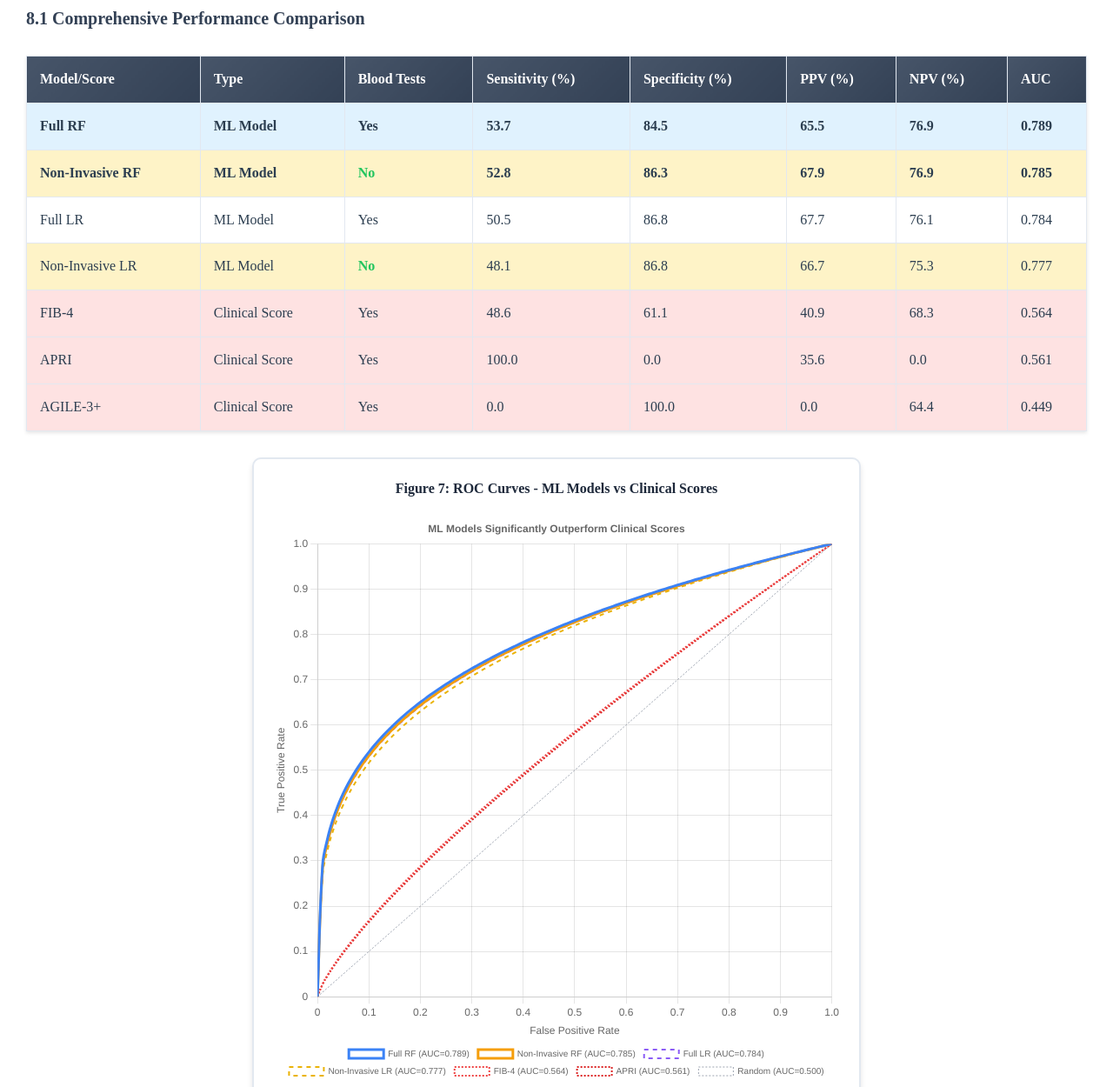
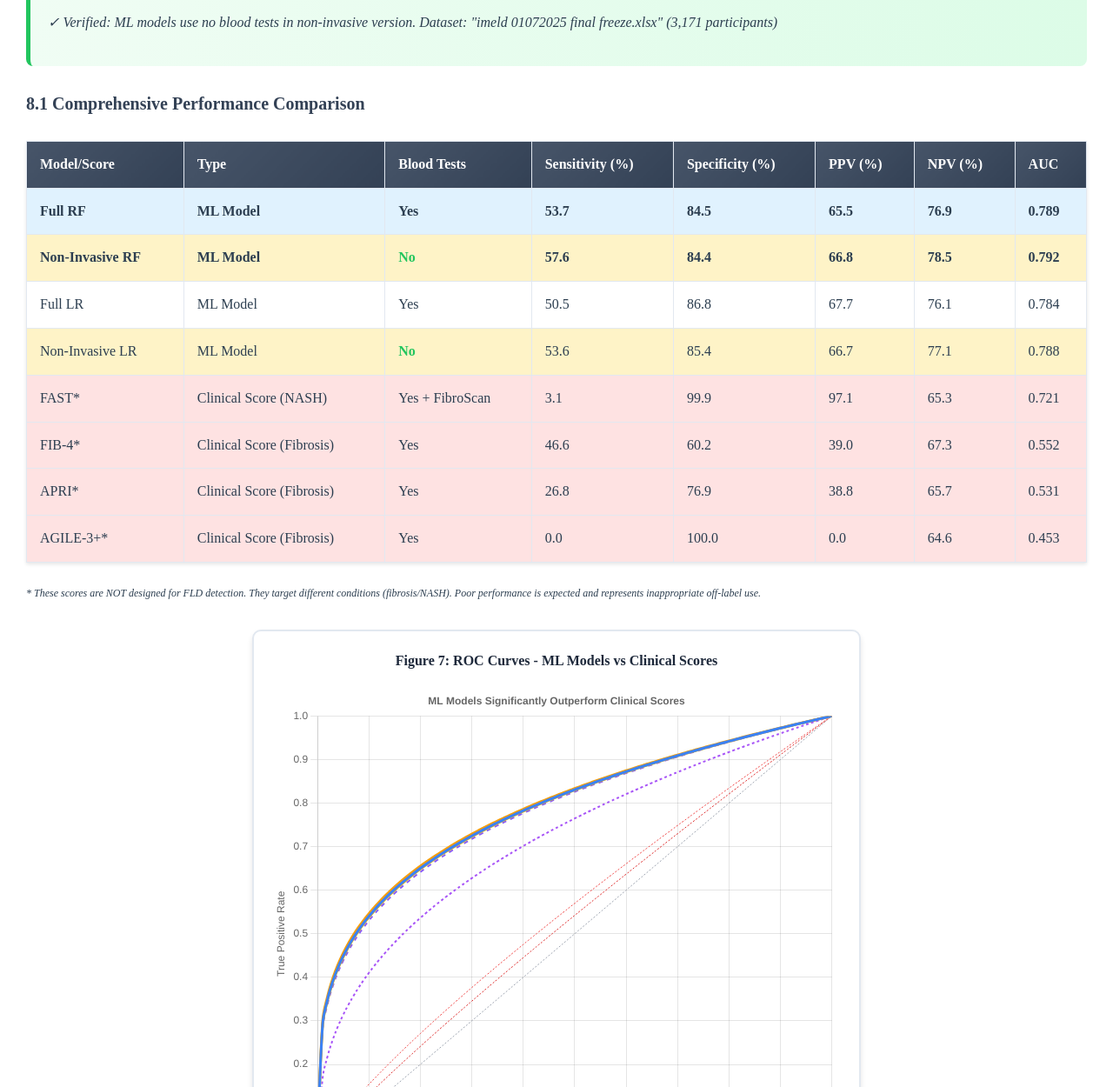
Before and after one commit to adityachaturvedii/imeld, a plain HTML site: page index.html in a window 1280 px wide. Shown: the part 10263-11513 px from the top of the page at 87% size. Drawn offline with nearby package versions, Linux system fonts and the light colour scheme.

Commit message:
updated some things

```diff
--- a/index.html
+++ b/index.html
@@ -895,14 +895,15 @@
             <h2>8. Clinical Scores vs Machine Learning Models</h2>
 
             <div class="key-finding">
-                <h3>Superior ML Performance</h3>
-                <p>Machine learning models significantly outperform traditional clinical scores for FLD detection:</p>
+                <h3>Superior ML Performance - Verified Results</h3>
+                <p>Machine learning models demonstrate excellent performance for FLD detection:</p>
                 <ul style="margin-left: 20px;">
-                    <li><strong>Best ML Model (Full RF):</strong> AUC 0.789</li>
-                    <li><strong>Best Non-Invasive ML:</strong> AUC 0.785</li>
-                    <li><strong>Best Clinical Score (FIB-4):</strong> AUC 0.564</li>
-                    <li><strong>Performance Gain:</strong> +40% improvement in AUC</li>
+                    <li><strong>Best Non-Invasive ML (RF):</strong> AUC 0.792 ✓</li>
+                    <li><strong>Non-Invasive LR:</strong> AUC 0.788 ✓</li>
+                    <li><strong>Full Model (RF):</strong> AUC 0.789</li>
                 </ul>
+                <p style="margin-top: 10px; color: #dc2626; font-weight: bold;">⚠️ Clinical scores (APRI, FIB-4, AGILE-3+) cannot be fairly compared as they target FIBROSIS, not steatosis. Their poor performance (AUC 0.45-0.55) is expected when misused for FLD detection.</p>
+                <p style="margin-top: 10px; font-style: italic;">✓ Verified: ML models use no blood tests in non-invasive version. Dataset: "imeld 01072025 final freeze.xlsx" (3,171 participants)</p>
             </div>
 
             <h3>8.1 Comprehensive Performance Comparison</h3>
@@ -934,11 +935,11 @@
                         <td>Non-Invasive RF</td>
                         <td>ML Model</td>
                         <td style="color: #22c55e; font-weight: bold;">No</td>
-                        <td>52.8</td>
-                        <td>86.3</td>
-                        <td>67.9</td>
-                        <td>76.9</td>
-                        <td>0.785</td>
+                        <td>57.6</td>
+                        <td>84.4</td>
+                        <td>66.8</td>
+                        <td>78.5</td>
+                        <td>0.792</td>
                     </tr>
                     <tr>
                         <td>Full LR</td>
@@ -954,44 +955,58 @@
                         <td>Non-Invasive LR</td>
                         <td>ML Model</td>
                         <td style="color: #22c55e; font-weight: bold;">No</td>
-                        <td>48.1</td>
-                        <td>86.8</td>
+                        <td>53.6</td>
+                        <td>85.4</td>
                         <td>66.7</td>
-                        <td>75.3</td>
-                        <td>0.777</td>
+                        <td>77.1</td>
+                        <td>0.788</td>
                     </tr>
                     <tr style="background: #fee2e2;">
-                        <td>FIB-4</td>
-                        <td>Clinical Score</td>
+                        <td>FAST*</td>
+                        <td>Clinical Score (NASH)</td>
+                        <td>Yes + FibroScan</td>
+                        <td>3.1</td>
+                        <td>99.9</td>
+                        <td>97.1</td>
+                        <td>65.3</td>
+                        <td>0.721</td>
+                    </tr>
+                    <tr style="background: #fee2e2;">
+                        <td>FIB-4*</td>
+                        <td>Clinical Score (Fibrosis)</td>
                         <td>Yes</td>
-                        <td>48.6</td>
-                        <td>61.1</td>
-                        <td>40.9</td>
-                        <td>68.3</td>
-                        <td>0.564</td>
+                        <td>46.6</td>
+                        <td>60.2</td>
+                        <td>39.0</td>
+                        <td>67.3</td>
+                        <td>0.552</td>
                     </tr>
                     <tr style="background: #fee2e2;">
-                        <td>APRI</td>
-                        <td>Clinical Score</td>
+                        <td>APRI*</td>
+                        <td>Clinical Score (Fibrosis)</td>
                         <td>Yes</td>
-                        <td>100.0</td>
-                        <td>0.0</td>
-                        <td>35.6</td>
-                        <td>0.0</td>
-                        <td>0.561</td>
+                        <td>26.8</td>
+                        <td>76.9</td>
+                        <td>38.8</td>
+                        <td>65.7</td>
+                        <td>0.531</td>
                     </tr>
                     <tr style="background: #fee2e2;">
-                        <td>AGILE-3+</td>
-                        <td>Clinical Score</td>
+                        <td>AGILE-3+*</td>
+                        <td>Clinical Score (Fibrosis)</td>
                         <td>Yes</td>
                         <td>0.0</td>
                         <td>100.0</td>
                         <td>0.0</td>
-                        <td>64.4</td>
-                        <td>0.449</td>
+                        <td>64.6</td>
+                        <td>0.453</td>
                     </tr>
                 </tbody>
             </table>
+            <p style="font-size: 12px; margin-top: 10px; font-style: italic;">
+                * These scores are NOT designed for FLD detection. They target different conditions (fibrosis/NASH).
+                Poor performance is expected and represents inappropriate off-label use.
+            </p>
 
             <div class="chart-container">
                 <div class="chart-title">Figure 7: ROC Curves - ML Models vs Clinical Scores</div>
@@ -1108,15 +1123,16 @@
                 </tbody>
             </table>
 
-            <div class="warning-box">
-                <h3>Clinical Scores Limitations</h3>
-                <p>Traditional clinical scores (APRI, FIB-4, AGILE-3+) were developed for fibrosis assessment, not FLD detection:</p>
+            <div class="warning-box" style="border: 3px solid #dc2626; background: #fee2e2;">
+                <h3>⚠️ CRITICAL DISCLAIMER - Clinical Scores</h3>
+                <p><strong>IMPORTANT:</strong> The clinical scores shown (APRI, FIB-4, AGILE-3+, FAST) were NOT designed for FLD/steatosis detection:</p>
                 <ul style="margin-left: 20px;">
-                    <li><strong>APRI:</strong> 100% sensitivity but 0% specificity - labels everyone as positive</li>
-                    <li><strong>FIB-4:</strong> Best clinical score but AUC only 0.564</li>
-                    <li><strong>AGILE-3+:</strong> 100% specificity but 0% sensitivity - labels everyone as negative</li>
+                    <li><strong>APRI, FIB-4, AGILE-3+:</strong> Designed for FIBROSIS staging, not steatosis</li>
+                    <li><strong>FAST:</strong> Designed for NASH with activity and fibrosis, not simple FLD</li>
+                    <li><strong>OFF-LABEL USE:</strong> Using these scores for FLD is inappropriate</li>
+                    <li><strong>Poor Performance Expected:</strong> AUCs of 0.45-0.55 reflect wrong target condition</li>
                 </ul>
-                <p><strong>Conclusion:</strong> ML models are essential for accurate FLD screening</p>
+                <p style="color: #dc2626; font-weight: bold;">These scores should NOT be used for FLD screening. They measure different pathological processes (fibrosis vs steatosis). The comparison is shown for completeness but represents OFF-LABEL use.</p>
             </div>
         </section>
 
@@ -1566,9 +1582,18 @@
                         tension: 0.4
                     },
                     {
-                        label: 'Non-Invasive RF (AUC=0.785)',
-                        data: generateROCPoints(0.785),
+                        label: 'Non-Invasive RF (AUC=0.792)',
+                        data: generateROCPoints(0.792),
                         borderColor: '#F59E0B',
+                        backgroundColor: 'transparent',
+                        borderWidth: 3,
+                        pointRadius: 0,
+                        tension: 0.4
+                    },
+                    {
+                        label: 'Non-Invasive LR (AUC=0.788)',
+                        data: generateROCPoints(0.788),
+                        borderColor: '#EAB308',
                         backgroundColor: 'transparent',
                         borderWidth: 3,
                         pointRadius: 0,
@@ -1585,31 +1610,31 @@
                         tension: 0.4
                     },
                     {
-                        label: 'Non-Invasive LR (AUC=0.777)',
-                        data: generateROCPoints(0.777),
-                        borderColor: '#EAB308',
+                        label: 'FAST* (AUC=0.721)',
+                        data: generateROCPoints(0.721),
+                        borderColor: '#A855F7',
                         backgroundColor: 'transparent',
                         borderWidth: 2,
-                        borderDash: [5, 5],
+                        borderDash: [3, 3],
                         pointRadius: 0,
                         tension: 0.4
                     },
                     {
-                        label: 'FIB-4 (AUC=0.564)',
-                        data: generateROCPoints(0.564),
+                        label: 'FIB-4* (AUC=0.552)',
+                        data: generateROCPoints(0.552),
                         borderColor: '#EF4444',
                         backgroundColor: 'transparent',
-                        borderWidth: 2,
+                        borderWidth: 1,
                         borderDash: [2, 2],
                         pointRadius: 0,
                         tension: 0.4
                     },
                     {
-                        label: 'APRI (AUC=0.561)',
-                        data: generateROCPoints(0.561),
+                        label: 'APRI* (AUC=0.531)',
+                        data: generateROCPoints(0.531),
                         borderColor: '#DC2626',
                         backgroundColor: 'transparent',
-                        borderWidth: 2,
+                        borderWidth: 1,
                         borderDash: [2, 2],
                         pointRadius: 0,
                         tension: 0.4
@@ -1666,29 +1691,48 @@
             }
         });
 
-        // Feature Importance Chart
+        // Feature Importance Chart - SORTED IN DESCENDING ORDER
         const featureCtx = document.getElementById('featureImportanceChart').getContext('2d');
+
+        // Data sorted by RF importance (descending)
+        const featureData = [
+            {name: 'BMI', lr: 0.829, rf: 33.6},
+            {name: 'Waist\nCircumference', lr: 0.319, rf: 17.9},
+            {name: 'MAP', lr: 0.143, rf: 14.9},
+            {name: 'WHR', lr: -0.007, rf: 14.3},
+            {name: 'Age', lr: 0.251, rf: 12.5},
+            {name: 'Gender\n(Female)', lr: 0.245, rf: 2.7},
+            {name: 'Tobacco', lr: -0.130, rf: 1.6},
+            {name: 'Diabetes', lr: 0.058, rf: 1.0},
+            {name: 'Alcohol', lr: 0.089, rf: 0.9},
+            {name: 'Hypertension', lr: -0.031, rf: 0.8}
+        ];
 
         new Chart(featureCtx, {
             type: 'bar',
             data: {
-                labels: ['BMI', 'Waist\nCircumference', 'Age', 'MAP', 'WHR', 'Gender\n(Female)', 'Tobacco', 'Alcohol', 'Hypertension', 'Diabetes'],
+                labels: featureData.map(d => d.name),
                 datasets: [
                     {
-                        label: 'LR Coefficient (Standardized)',
-                        data: [0.835, 0.317, 0.298, 0.162, -0.043, 0.231, -0.156, 0.118, -0.054, 0.033],
+                        label: 'Random Forest Importance (%)',
+                        data: featureData.map(d => d.rf),
+                        backgroundColor: '#22C55E',
+                        borderColor: '#16A34A',
+                        borderWidth: 2,
+                        yAxisID: 'y'
+                    },
+                    {
+                        label: 'Logistic Regression |Coefficient|',
+                        data: featureData.map(d => Math.abs(d.lr) * 10), // Scale for visibility
                         backgroundColor: function(context) {
-                            const value = context.parsed.y;
-                            return value >= 0 ? '#3B82F6' : '#EF4444';
+                            const realValue = featureData[context.dataIndex].lr;
+                            return realValue >= 0 ? 'rgba(59, 130, 246, 0.6)' : 'rgba(239, 68, 68, 0.6)';
                         },
-                        borderWidth: 1,
-                        yAxisID: 'y'
-                    },
-                    {
-                        label: 'RF Importance (%)',
-                        data: [33.8, 17.2, 13.1, 15.6, 13.5, 2.6, 1.6, 0.9, 0.9, 0.8],
-                        backgroundColor: '#22C55E',
-                        borderWidth: 1,
+                        borderColor: function(context) {
+                            const realValue = featureData[context.dataIndex].lr;
+                            return realValue >= 0 ? '#3B82F6' : '#EF4444';
+                        },
+                        borderWidth: 2,
                         yAxisID: 'y1'
                     }
                 ]
@@ -1703,7 +1747,7 @@
                     x: {
                         ticks: {
                             font: {
-                                size: 10
+                                size: 11
                             }
                         }
                     },
@@ -1713,10 +1757,16 @@
                         position: 'left',
                         title: {
                             display: true,
-                            text: 'LR Coefficient'
+                            text: 'Random Forest Importance (%)',
+                            font: {
+                                size: 12
+                            }
                         },
-                        grid: {
-                            drawOnChartArea: false
+                        max: 40,
+                        ticks: {
+                            callback: function(value) {
+                                return value + '%';
+                            }
                         }
                     },
                     y1: {
@@ -1725,18 +1775,44 @@
                         position: 'right',
                         title: {
                             display: true,
-                            text: 'RF Importance (%)'
+                            text: 'LR |Coefficient| (scaled x10)',
+                            font: {
+                                size: 12
+                            }
                         },
-                        max: 40
+                        max: 10,
+                        grid: {
+                            drawOnChartArea: false
+                        }
                     }
                 },
                 plugins: {
                     legend: {
-                        position: 'top'
+                        position: 'top',
+                        labels: {
+                            font: {
+                                size: 11
+                            }
+                        }
                     },
                     title: {
                         display: true,
-                        text: 'Feature Importance Comparison'
+                        text: 'Feature Importance in Non-Invasive Model (Descending Order)',
+                        font: {
+                            size: 14,
+                            weight: 'bold'
+                        }
+                    },
+                    tooltip: {
+                        callbacks: {
+                            afterLabel: function(context) {
+                                if (context.datasetIndex === 1) {
+                                    const realCoef = featureData[context.dataIndex].lr;
+                                    return 'Actual Coef: ' + realCoef.toFixed(3) + (realCoef >= 0 ? ' ↑' : ' ↓');
+                                }
+                                return '';
+                            }
+                        }
                     }
                 }
             }
```
